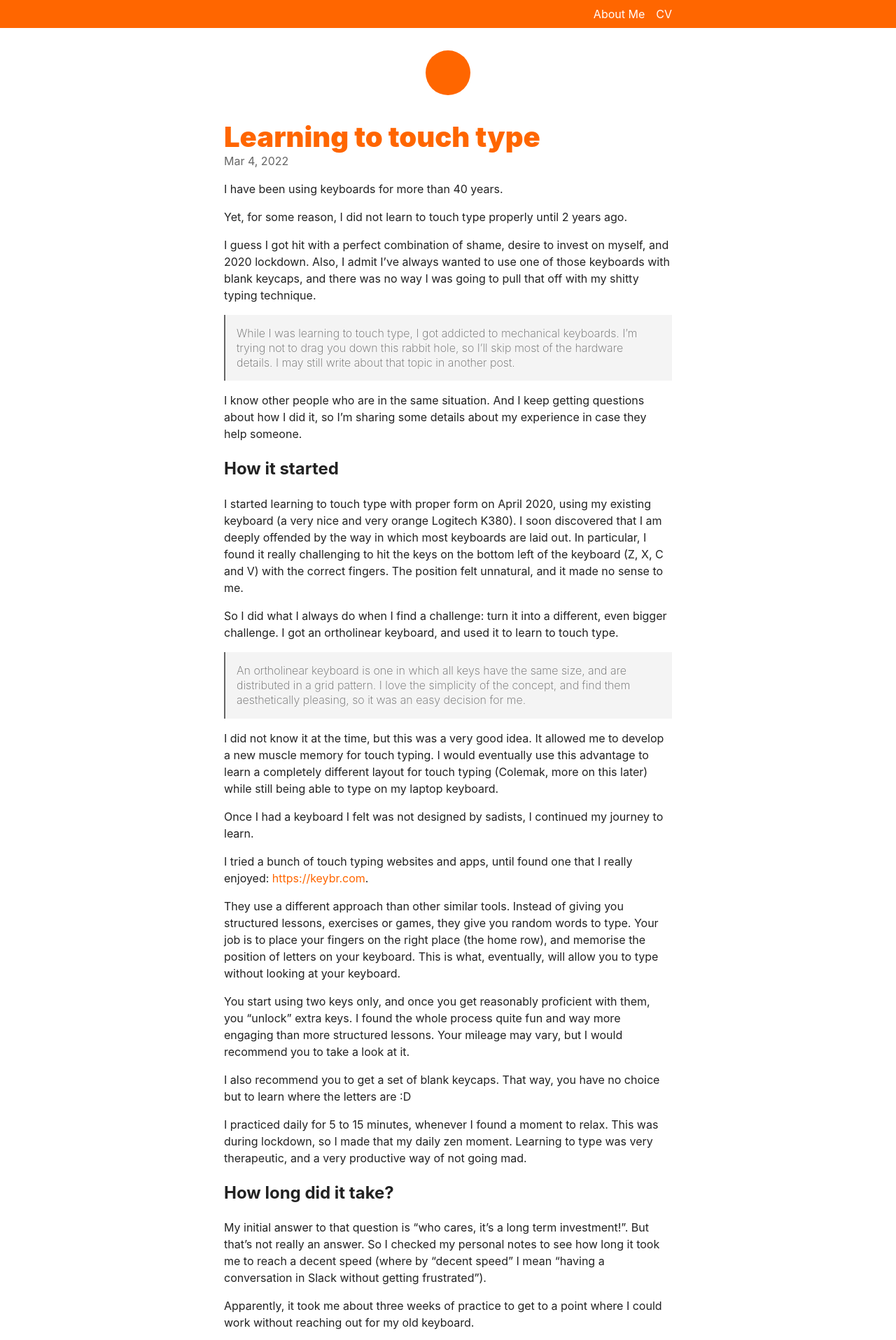
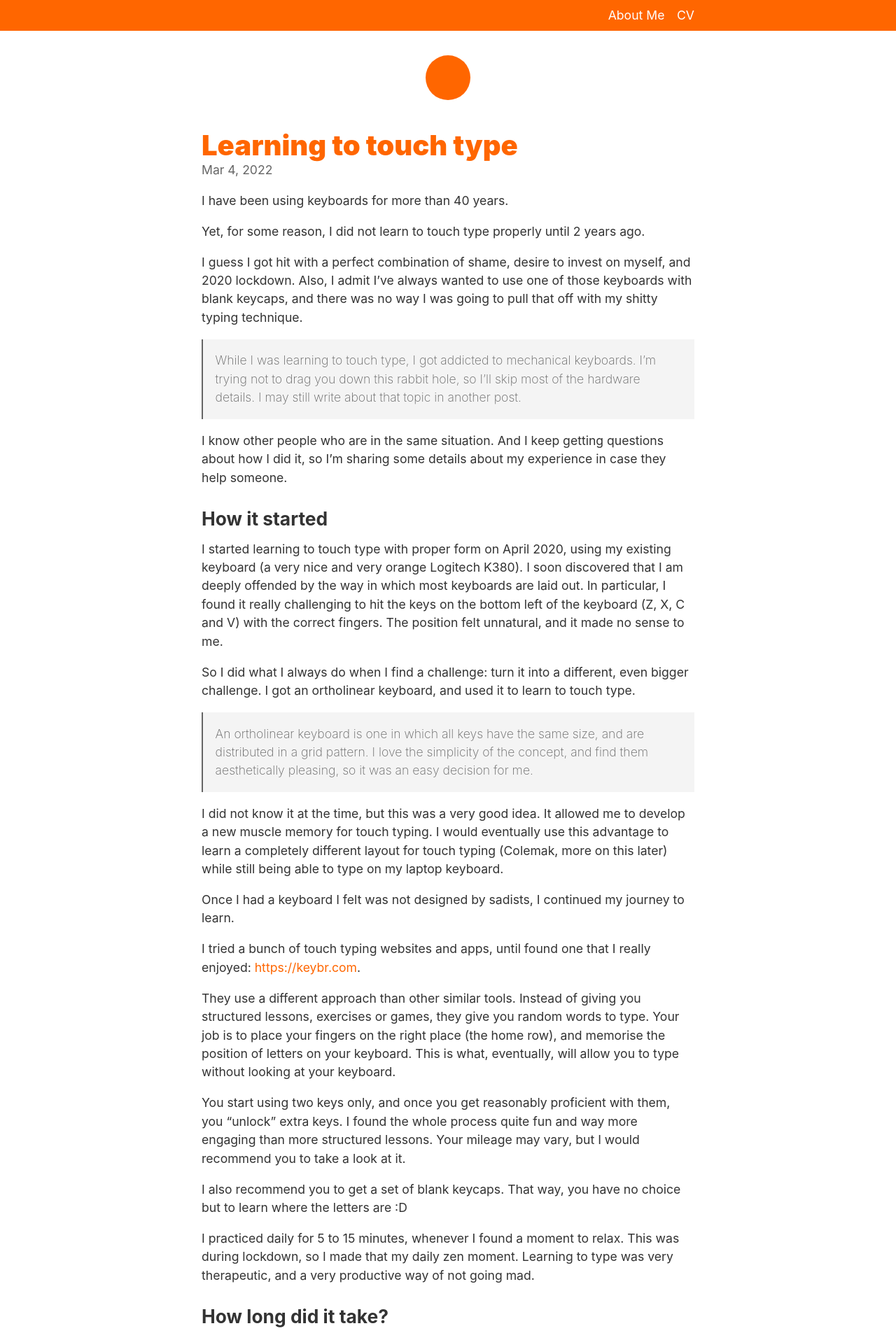
Before and after one commit to bomberstudios/me, a Jekyll site: the page built from _posts/2022-03-04-learning-to-touch-type.md, in a window 1280 px wide. Shown: the top 1915 px of the page at 70% size. Built offline with Jekyll 4.4.1, drawn with Linux system fonts in a browser that asks for light colours; a script that is not in the unit is left out.

Commit message:
Typography tweaks

```diff
--- a/assets/css/style.scss
+++ b/assets/css/style.scss
@@ -4,7 +4,7 @@
 
 :root {
   --brand: #f60;
-  --text-color: #222;
+  --text-color: #333;
   --quote-color: #666;
   --quote-bg: #f4f4f4;
   --bg-color: #fff;
@@ -91,6 +91,7 @@ body {
   margin: 0;
   padding: 0;
   font-family: -apple-system, BlinkMacSystemFont, "Segoe UI", "Segoe UI Symbol", "Segoe UI Emoji", "Apple Color Emoji", Roboto, Helvetica, Arial, sans-serif;
+  font-size: 1.1em;
   line-height: 1.5;
   color: var(--text-color);
   background-color: var(--bg-color);
@@ -202,7 +203,6 @@ article li {
 
 blockquote {
   font-weight: 200;
-  line-height: 1.3em;
   color: var(--quote-color);
   margin-left: 0;
   margin-right: 0;
@@ -277,3 +277,11 @@ div.highlighter-rouge {
     float: right;
   }
 }
+
+.post-content {
+  h2 {
+    margin: 0;
+    margin-top: 1em;
+    margin-bottom: -0.3em;
+  }
+}
```
